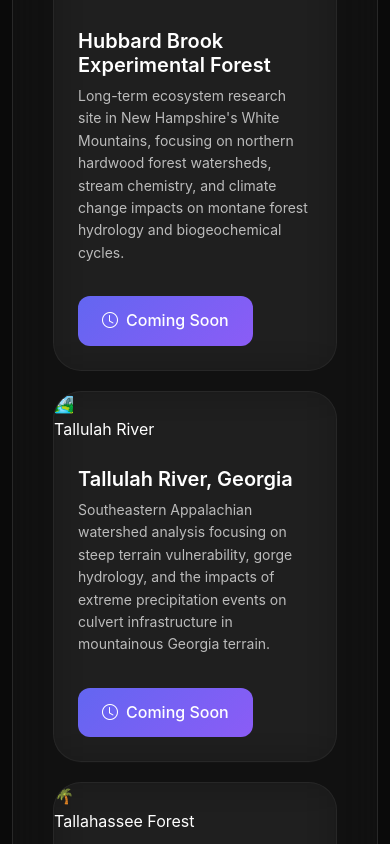
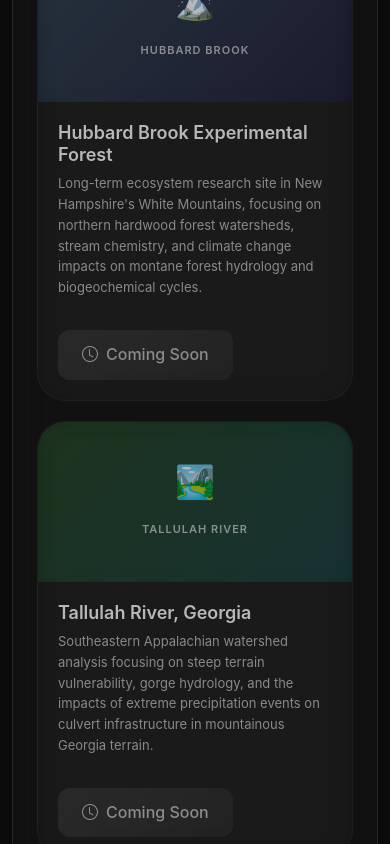
Before and after one commit to SouravDSGit/Culvert-static-webapp, a plain HTML site: page index.html in a window 390 px wide. Shown: the part 1500-2344 px from the top of the page. Drawn offline with nearby package versions, Linux system fonts and the light colour scheme.

Commit message:
Update style.css

```diff
--- a/css/style.css
+++ b/css/style.css
@@ -227,16 +227,101 @@ header {
     color: inherit;
 }
 
+.region-card.coming-soon {
+    opacity: 0.7;
+    cursor: default;
+    pointer-events: none;
+}
+
+.region-card.coming-soon:hover {
+    transform: none;
+    box-shadow: 0 20px 40px rgba(0, 0, 0, 0.2), inset 0 1px 0 rgba(255, 255, 255, 0.1);
+    border-color: rgba(255, 255, 255, 0.05);
+}
+
+.region-thumbnail-container {
+    position: relative;
+    width: 100%;
+    height: 200px;
+    overflow: hidden;
+}
+
 .region-thumbnail {
     width: 100%;
-    height: 200px;
+    height: 100%;
     object-fit: cover;
     transition: var(--transition);
+    opacity: 0;
 }
 
 .region-card:hover .region-thumbnail {
     transform: scale(1.1);
     filter: brightness(1.2);
+}
+
+.thumbnail-fallback {
+    position: absolute;
+    top: 0;
+    left: 0;
+    width: 100%;
+    height: 100%;
+    display: flex;
+    flex-direction: column;
+    align-items: center;
+    justify-content: center;
+    background: linear-gradient(135deg, rgba(99, 102, 241, 0.2), rgba(139, 92, 246, 0.2));
+    backdrop-filter: blur(10px);
+    -webkit-backdrop-filter: blur(10px);
+    transition: var(--transition);
+}
+
+/* Individual region fallback styles */
+.santee-fallback {
+    background: linear-gradient(135deg,
+        rgba(34, 139, 34, 0.3),
+        rgba(0, 100, 0, 0.3));
+}
+
+.hubbard-fallback {
+    background: linear-gradient(135deg,
+        rgba(70, 130, 180, 0.3),
+        rgba(25, 25, 112, 0.3));
+}
+
+.tallulah-fallback {
+    background: linear-gradient(135deg,
+        rgba(34, 139, 34, 0.3),
+        rgba(0, 128, 128, 0.3));
+}
+
+.tallahassee-fallback {
+    background: linear-gradient(135deg,
+        rgba(255, 140, 0, 0.3),
+        rgba(255, 69, 0, 0.3));
+}
+
+.fallback-icon {
+    font-size: 48px;
+    margin-bottom: 12px;
+    animation: float 3s ease-in-out infinite;
+}
+
+.fallback-text {
+    font-size: 14px;
+    font-weight: 600;
+    color: var(--color-fg-muted);
+    text-align: center;
+    text-transform: uppercase;
+    letter-spacing: 1px;
+}
+
+@keyframes float {
+    0%, 100% { transform: translateY(0px); }
+    50% { transform: translateY(-10px); }
+}
+
+.region-card:hover .thumbnail-fallback {
+    transform: scale(1.05);
 }
 
 .region-info {
@@ -279,6 +364,20 @@ header {
     text-decoration: none;
 }
 
+.coming-soon-btn {
+    background: linear-gradient(135deg,
+        rgba(255, 255, 255, 0.1),
+        rgba(255, 255, 255, 0.05));
+    color: var(--color-fg-muted);
+    cursor: not-allowed;
+    pointer-events: none;
+}
+
+.coming-soon-btn:hover {
+    transform: none;
+    box-shadow: none;
+}
+
 .section-title {
     text-align: center;
     font-size: 32px;
@@ -300,6 +399,43 @@ header {
     margin-right: auto;
 }
 
+/* Loading states */
+.region-thumbnail[src] {
+    opacity: 0;
+    transition: opacity 0.5s ease-in-out;
+}
+
+.region-thumbnail.loaded {
+    opacity: 1;
+}
+
+/* Image error handling */
+.region-thumbnail.error {
+    display: none;
+}
+
+/* Accessibility improvements */
+.region-card:focus {
+    outline: 2px solid var(--color-accent-primary);
+    outline-offset: 2px;
+}
+
+.view-btn:focus {
+    outline: 2px solid rgba(255, 255, 255, 0.5);
+    outline-offset: 2px;
+}
+
+/* Enhanced animations */
+@keyframes pulse {
+    0%, 100% { opacity: 1; }
+    50% { opacity: 0.7; }
+}
+
+.region-card.loading .thumbnail-fallback {
+    animation: pulse 2s ease-in-out infinite;
+}
+
+/* Responsive improvements */
 @media (max-width: 768px) {
     .banner h1 {
         font-size: 32px;
@@ -319,4 +455,49 @@ header {
         max-height: 40px;
         max-width: 60px;
     }
+
+    .region-thumbnail-container {
+        height: 180px;
+    }
+
+    .fallback-icon {
+        font-size: 36px;
+        margin-bottom: 8px;
+    }
+
+    .fallback-text {
+        font-size: 12px;
+    }
+
+    .region-selector {
+        padding: 24px;
+        margin: 24px auto;
+    }
 }
+
+@media (max-width: 480px) {
+    .region-thumbnail-container {
+        height: 160px;
+    }
+
+    .fallback-icon {
+        font-size: 32px;
+        margin-bottom: 6px;
+    }
+
+    .fallback-text {
+        font-size: 11px;
+    }
+
+    .region-info {
+        padding: 20px;
+    }
+
+    .region-title {
+        font-size: 18px;
+    }
+
+    .region-description {
+        font-size: 13px;
+    }
+}
```
